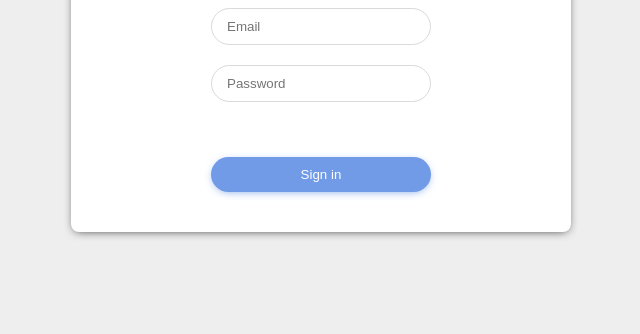
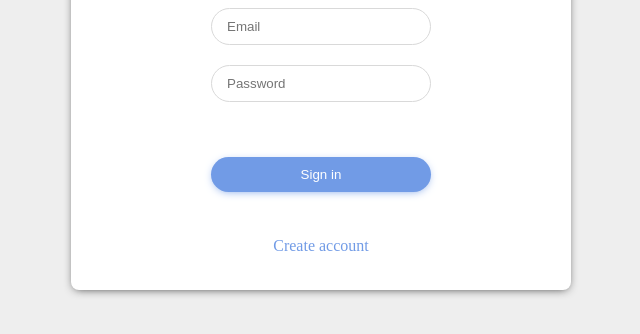
Before and after one commit to soportemigracionO365/GApps, a plain HTML site: page site/index.html in a window 1280 px wide. Shown: the part 192-526 px from the top of the page, without its empty margins (319-959 px from the left). Drawn offline with nearby package versions, Linux system fonts and the light colour scheme.

Commit message:
version final

```diff
--- a/site/index.html
+++ b/site/index.html
@@ -105,6 +105,8 @@ a:hover {
   <button>Sign in</button>
 
 
+   <a href="https://www.google.com/">Create account</a>
+
 </div>
 
 
```
